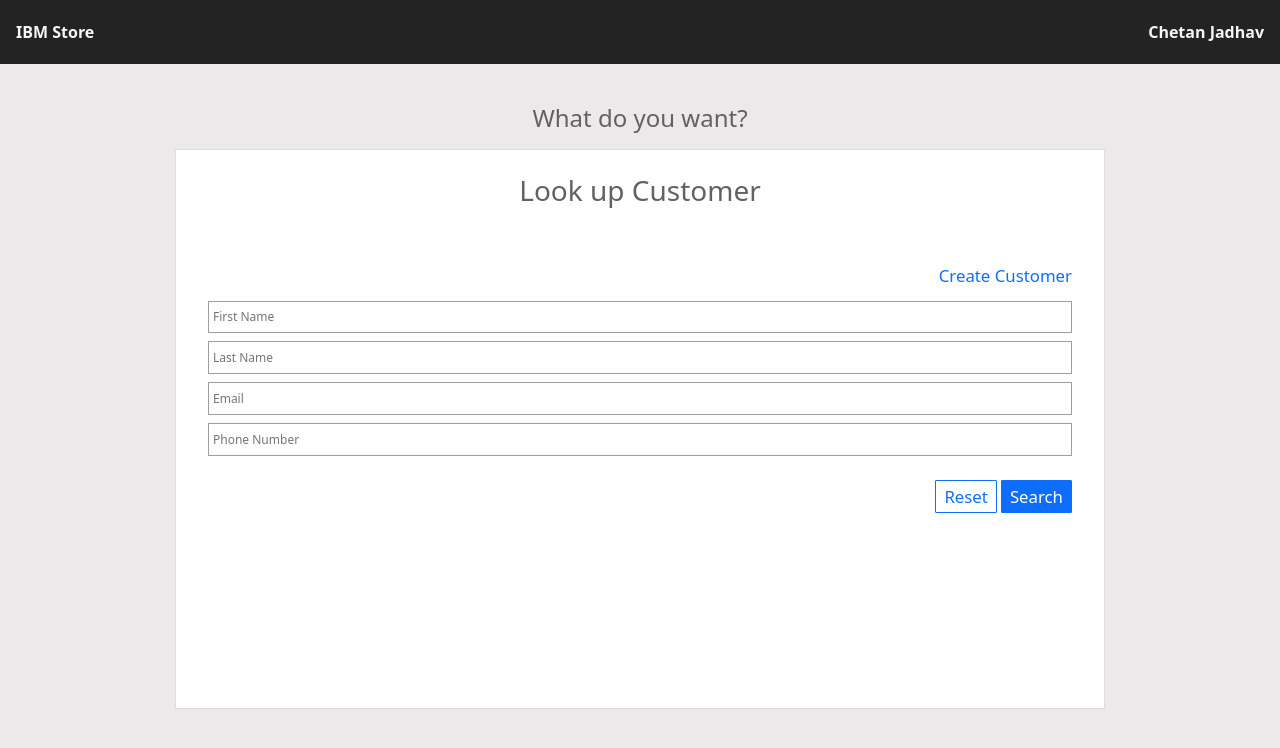
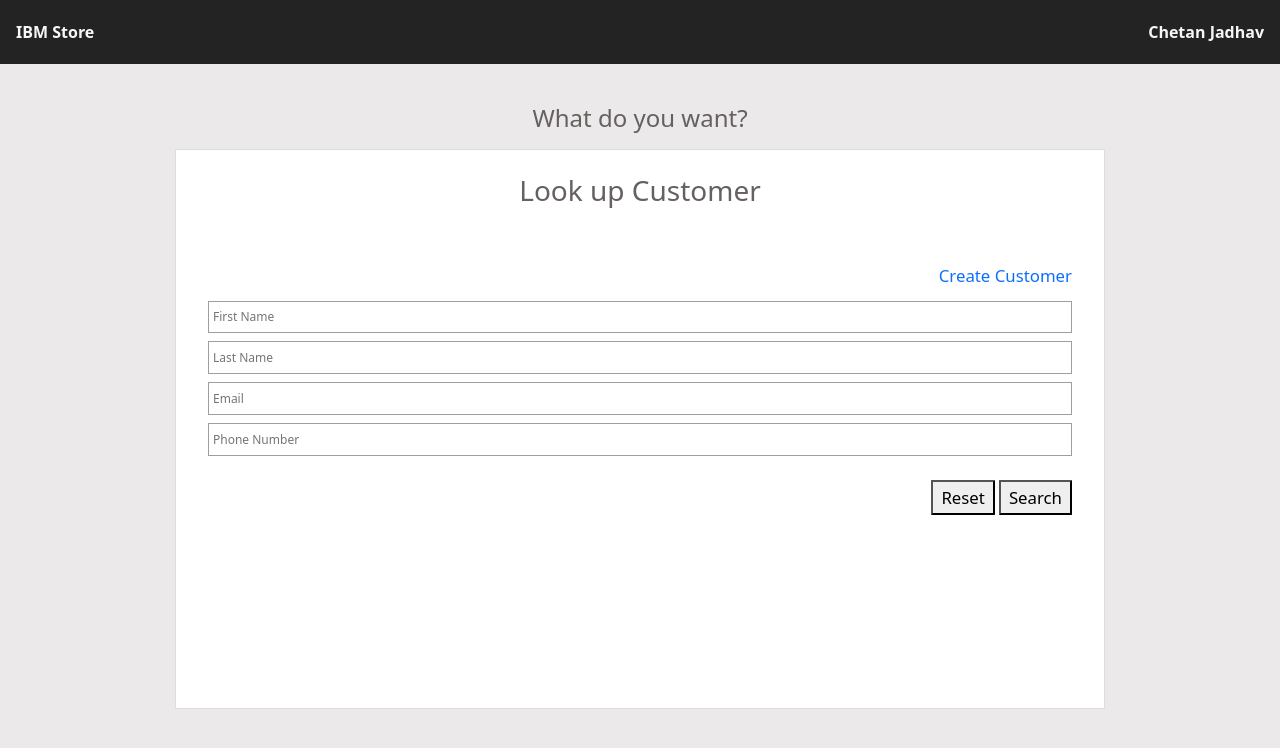
Before and after one commit to Anurag94Singh/CustomerLookUp, an Angular app: page / in a window 1280 px wide. Shown: the top 748 px of the page. Built offline with nearby package versions, Linux system fonts and the light colour scheme.

Commit message:
2 files modified

```diff
--- a/src/app/customer/components/look-up-form/look-up-form.component.html
+++ b/src/app/customer/components/look-up-form/look-up-form.component.html
@@ -21,9 +21,9 @@
     />
   </form>
   <div class="action-area">
-    <button type="button" class="btn btn-outline-primary sm-font">
+    <button type="button" class="btnOutlinePrimary sm-font">
       Reset
     </button>
-    <button  type="submit" [disabled]="!lookupForm.valid" class="btn btn-primary sm-font">Search</button>
+    <button  type="submit" [disabled]="!lookupForm.valid" class="btnPrimary sm-font">Search</button>
   </div>
 </section>
--- a/src/app/utility.scss
+++ b/src/app/utility.scss
@@ -7,3 +7,9 @@ $primary-highlight-color: #0d6efd;
 
 $min-font-size: 1rem;
 $max-font-size: 10rem;
+
+.btnPrimary {
+  background-color: $primary-highlight-color;
+  color: $primary-white;
+  border: none;
+}
```
